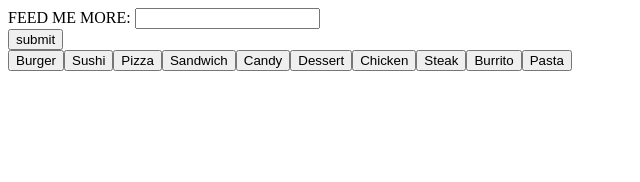
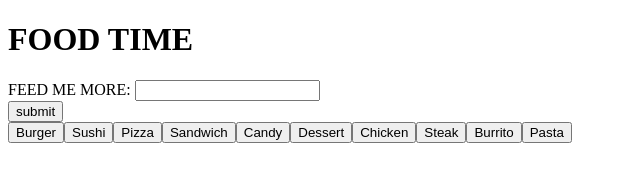
Before and after one commit to tcknapp/Giftastic, a plain HTML site: page index.html in a window 1280 px wide. Shown: the whole page, without its empty margins (0-640 px from the left). Drawn offline with nearby package versions, Linux system fonts and the light colour scheme.

Commit message:
coding finished

```diff
--- /dev/null
+++ b/assets/style.css
@@ -0,0 +1,4 @@
+h1 {
+
+    color: red;
+}
--- a/index.html
+++ b/index.html
@@ -5,9 +5,13 @@
     <head>
     <meta charset="utf-8">
         <title>GifTASTIC</title>
+
     </head>
 
     <body>
+        <div class="header">
+            <h1>FOOD TIME</h1>
+        </div>
 
     <div class="container">
 
```
Also changed, not shown: assets/reset.css (added).
